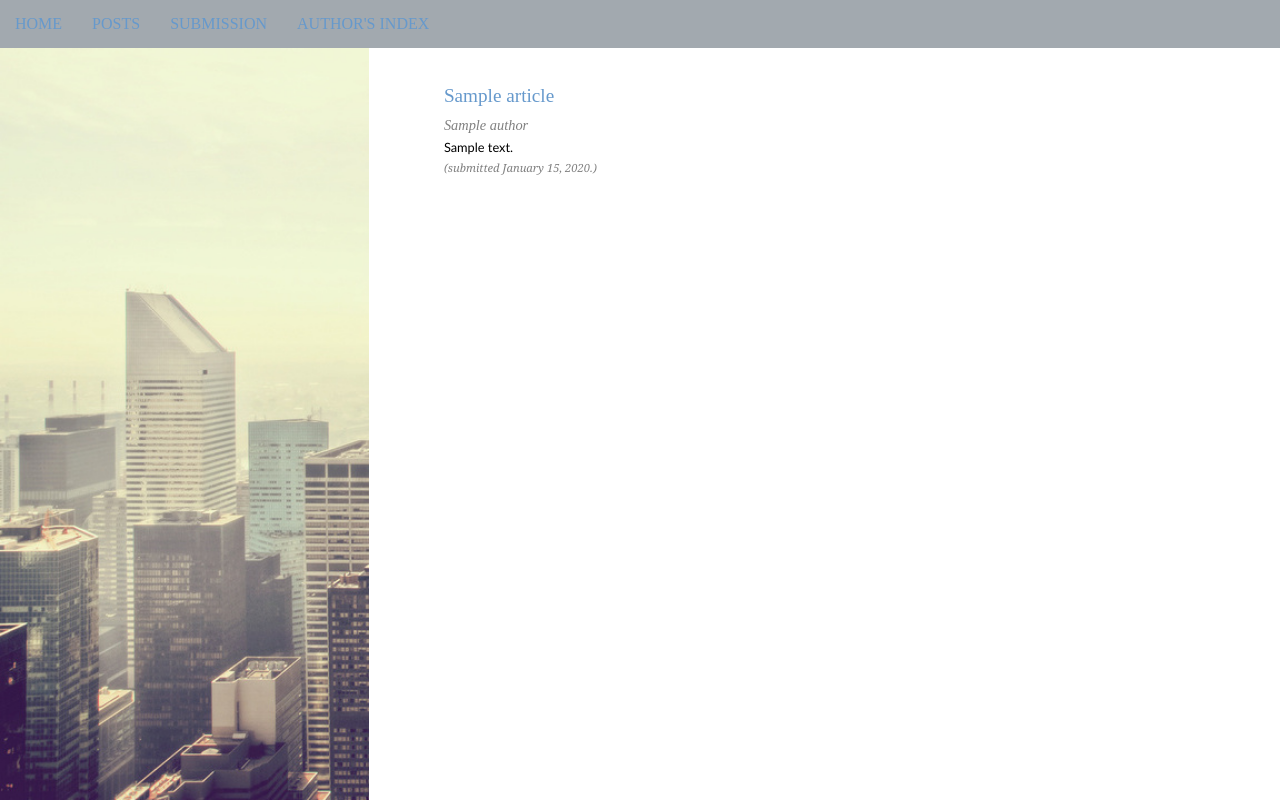
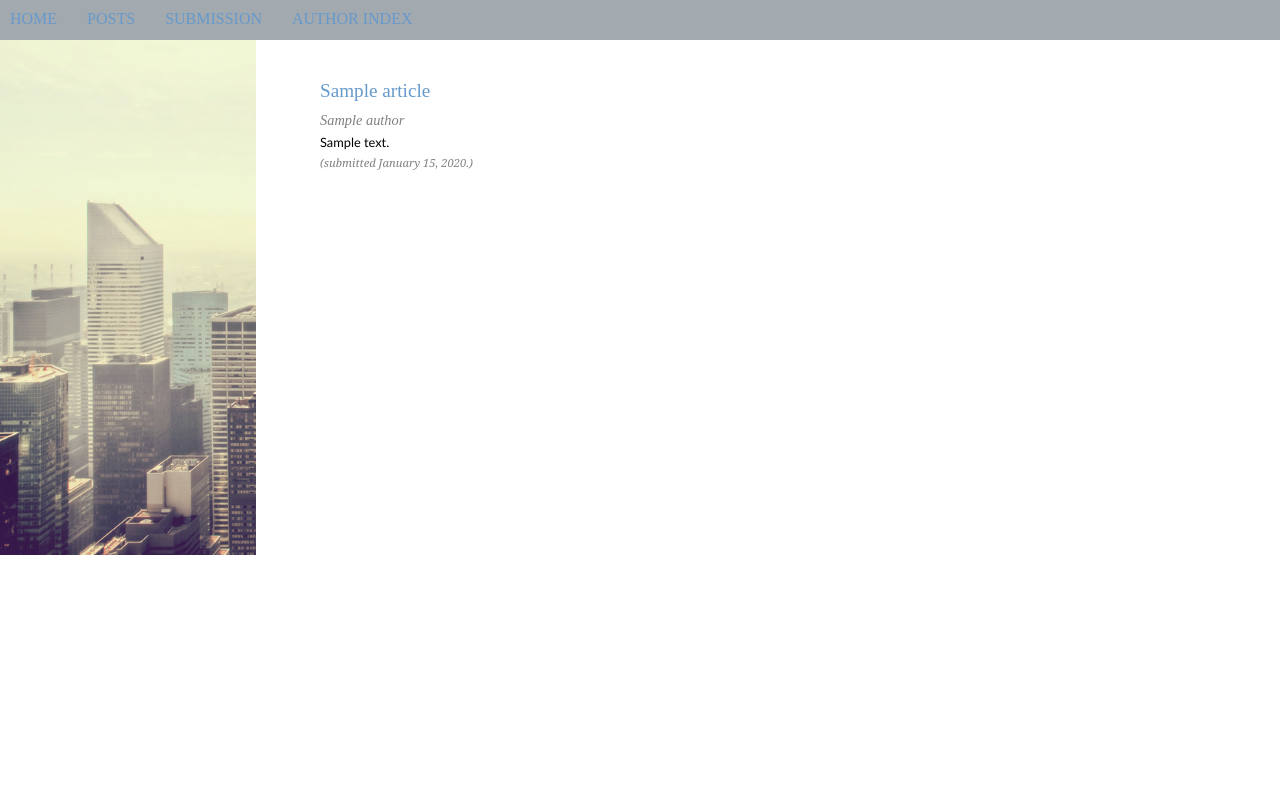
Before and after one commit to kathyxchen/prelim-website, a PHP site: page /article.php?id=1 in a window 1280 px wide. Run offline with PHP 8.4, Linux system fonts and the light colour scheme; tables that the repository leaves empty or names only in its code hold one stand-in row (values such as "Sample post").

Commit message:
Changed menu CSS layout

```diff
--- a/article.css
+++ b/article.css
@@ -10,25 +10,29 @@ h2 {
   color: #6699CC;
 }
 
-.side {
-  float: left;
+#container {
+  position: absolute;
+  height: auto;
+  width: 100%;
 }
 
-.sidebar {
-  height: 100%;
+#side {
+  float: left;
+  width: 20%;
 }
 
-#buffer {
-  float: right;
+#sidebar {
+  height: 100%;
+  width: 100%;
 }
 
 .post {
-  padding: 25px;
-  margin-left: 50px;
-  margin-top: 60px;
+  position: relative;
+  top: 80px;
+  left: 5%;
   float: left;
   background-color: white;
-  width: 50%;
+  width: 40%;
   overflow: hidden;
 }
 
--- a/article.php
+++ b/article.php
@@ -11,17 +11,16 @@
             'HOME'=>'../kc',
             "POSTS"=>'../kc/#posts-container',
             'SUBMISSION'=>'submit',
-            "AUTHOR'S INDEX"=>'authind');
+            "AUTHOR INDEX"=>'authind');
             foreach ($menu as $tab => $link) {
-                echo '<div class="tab">';
-                echo '<a href="' . $link . '">' . $tab . '</a></div>';
+                echo '<span class="tab">';
+                echo '<a href="' . $link . '">' . $tab . '</a></span>';
             }
         ?>
   </div>
-  <div class="side">
-    <img src="cropped.jpg" class="sidebar" />
-  </div>
-  <div id="buffer">
+  <div id="container">
+  <div id="side">
+    <img src="cropped.jpg" id="sidebar" />
   </div>
 <?php
   include("dbinfo.inc.php");
@@ -64,5 +63,6 @@
     }
   }
 ?>
+  </div>
 </body>
 </html>
--- a/authind/index.php
+++ b/authind/index.php
@@ -11,10 +11,10 @@
             'HOME'=>'../',
             "POSTS"=>'../#posts-container',
             'SUBMISSION'=>'../submit',
-            "AUTHOR'S INDEX"=>'');
+            "AUTHOR INDEX"=>'');
             foreach ($menu as $tab => $link) {
-                echo '<div class="tab">';
-                echo '<a href="' . $link . '">' . $tab . '</a></div>';
+                echo '<span class="tab">';
+                echo '<a href="' . $link . '">' . $tab . '</a></span>';
             }
         ?>
     </div>
--- a/general.css
+++ b/general.css
@@ -11,13 +11,18 @@ body {
     left: 0;
     z-index: 999;
     width: 100%;
+    height: 40px;
     background-color: #A2A9AF;
 }
 
 .tab {
-    float: left;
-    padding: 15px;
+    position: relative;
+    top: 10px;
+    left: 10px;
+    margin: 5px 30px 5px 0;
     color: #E7E4E4;
+    white-space: nowrap;
+    overflow: hidden;
 }
 
 a {
--- a/index.php
+++ b/index.php
@@ -12,10 +12,10 @@
             'HOME'=>'',
             "POSTS"=>'#posts-container',
             'SUBMISSION'=>'submit',
-            "AUTHOR'S INDEX"=>'authind');
+            "AUTHOR INDEX"=>'authind');
             foreach ($menu as $tab => $link) {
-                echo '<div class="tab">';
-                echo '<a href="' . $link . '">' . $tab . '</a></div>';
+                echo '<span class="tab">';
+                echo '<a href="' . $link . '">' . $tab . '</a></span>';
             }
         ?>
     </div>
--- a/submit/index.php
+++ b/submit/index.php
@@ -11,10 +11,10 @@
             'HOME'=>'../',
             "POSTS"=>'../#posts-container',
             'SUBMISSION'=>'',
-            "AUTHOR'S INDEX"=>'../authind');
+            "AUTHOR INDEX"=>'../authind');
             foreach ($menu as $tab => $link) {
-                echo '<div class="tab">';
-                echo '<a href="' . $link . '">' . $tab . '</a></div>';
+                echo '<span class="tab">';
+                echo '<a href="' . $link . '">' . $tab . '</a></span>';
             }
       ?>
     </div>
```
